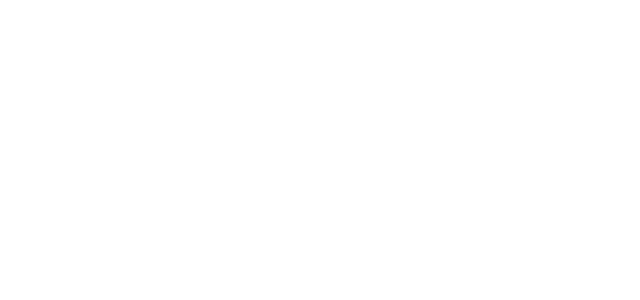
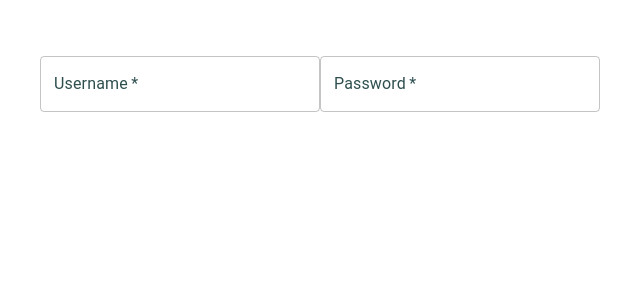
Before and after one commit to Jnwong116/Event-Planner, a React (Create React App) app: page /Login in a window 1280 px wide. Shown: the top 300 px of the page, without its empty margins (0-640 px from the left). Built offline with nearby package versions, Linux system fonts and the light colour scheme.

Commit message:
a login page

```diff
--- /dev/null
+++ b/src/actions/login.js
@@ -0,0 +1,2 @@
+// log in a user
+// TODO:
--- a/src/react-components/Login/index.js
+++ b/src/react-components/Login/index.js
@@ -1,16 +1,45 @@
 import React from "react";
 import { Link } from "react-router-dom";
 import Button from "@material-ui/core/Button";
-import TextField from '@material-ui/core/TextField';
+import LoginInput from "../LoginInput"
 
 import "./styles.css";
 
 
 /* Component for the Login page */
 class Login extends React.Component {
+  state = {
+    username: "",
+    password: "",
+  };
+
+
+  handleInputChange = event => {
+    const target = event.target;
+    const value = target.value;
+    const name = target.name;
+    this.setState({
+      [name]: value
+    })
+  }
+
   render() {
+
     return (
       <div className="Login">
+        <LoginInput
+          name="username"
+          value=""
+          onChange={this.handleInputChange}
+          label="Username"
+        />
+        <LoginInput
+          name="password"
+          value=""
+          label="Password"
+          onChange={this.handleInputChange}
+          type="password"
+        />
 
       </div>
     );
--- a/src/react-components/InputLoginRegister/index.js
+++ b/src/react-components/LoginInput/index.js
@@ -4,24 +4,26 @@
 
 import "./styles.css";
 
-/* Component for the Input field, a wrapper around MUI TextField */
-class Input extends React.Component {
+/* Component for the Input field, specifically for login and register. a wrapper around MUI TextField */
+class LoginInput extends React.Component {
   render() {
-    const { label, value, onChange, name } = this.props;
+    const { label, value, onChange, name, type } = this.props;
 
     return (
-      <Grid item xl={3} lg={3} md={4} s={12} xs={12}>
         <TextField
+          required
+          variant = "outlined"
           name={name}
           label={label}
+          id="outlined"
           defaultValue={value || ""}
           className="input"
           margin="normal"
           onChange={onChange}
+          type={type}
         />
-      </Grid>
     );
   }
 }
 
-export default Input;
+export default LoginInput;
--- a/src/react-components/InputLoginRegister/styles.css
+++ b/src/react-components/LoginInput/styles.css
@@ -2,11 +2,6 @@
 .input {
     width: 280px;
   }
-
-  .input .MuiInput-underline:after {
-    border-color: darkslategray;
-  }
-
   .input .MuiFormLabel-root,
   .input .MuiFormLabel-root.Mui-focused {
     color: darkslategray;
```
